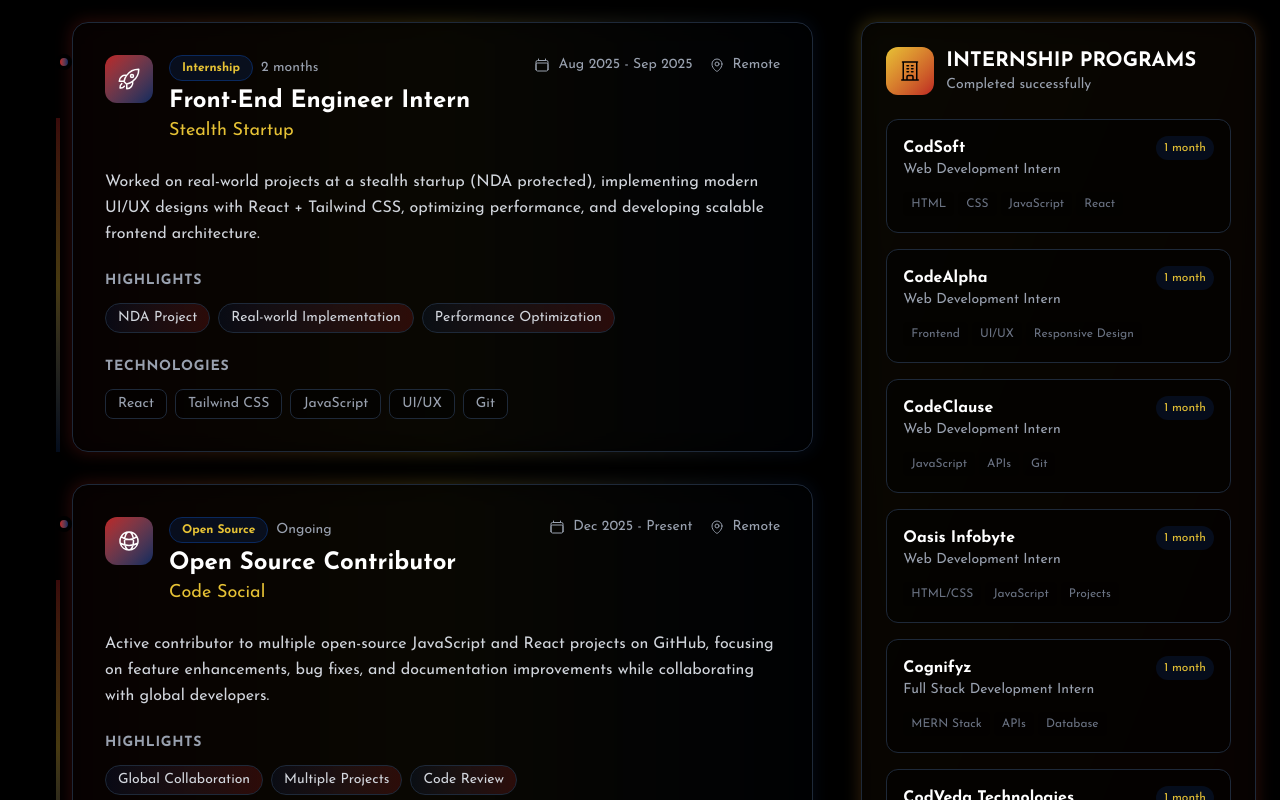
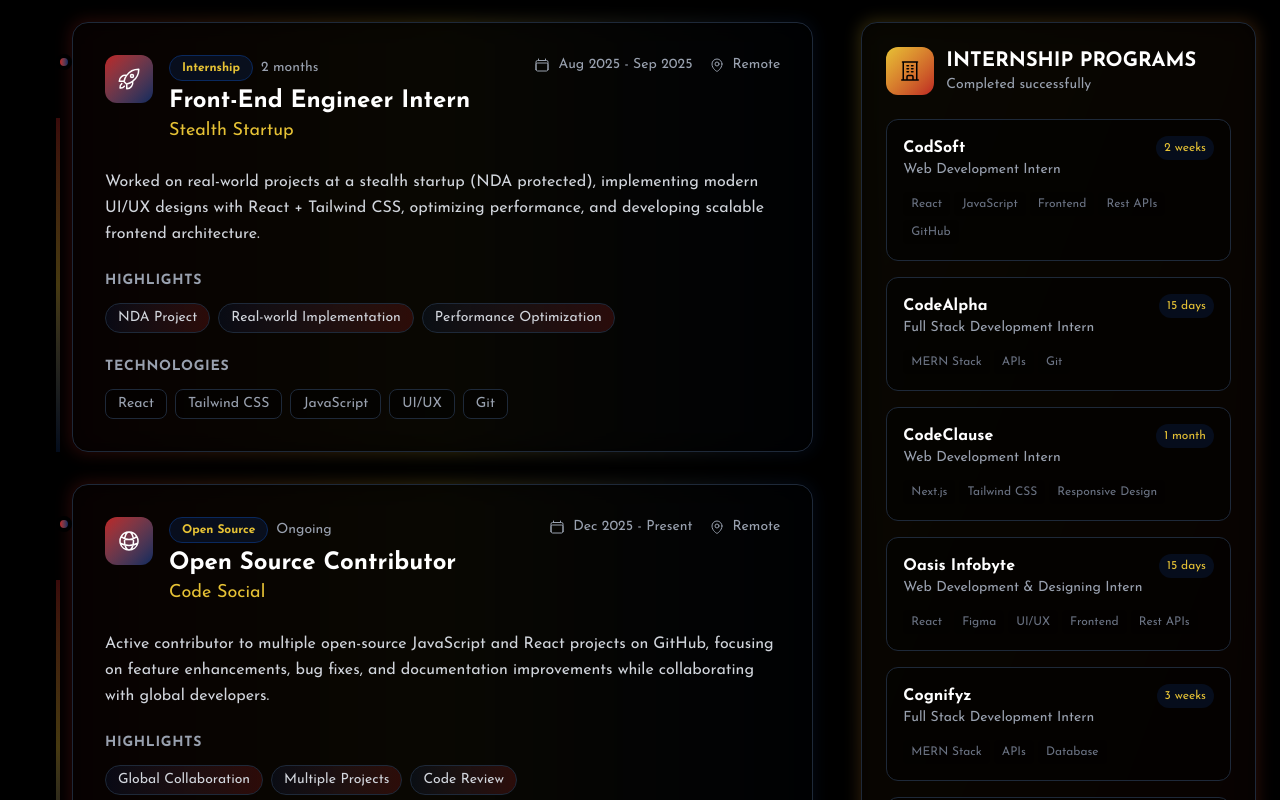
Before and after one commit to imanchalsingh/PORTFOLiO, a React (Vite) app: page / in a window 1280 px wide. Shown: the part 5620-6420 px from the top of the page. Built offline with nearby package versions, Linux system fonts and the light colour scheme; a web font is replaced by a local one.

Commit message:
Add : Fix interns data

```diff
--- a/src/components/Experience.jsx
+++ b/src/components/Experience.jsx
@@ -61,38 +61,38 @@
     {
       company: "CodSoft",
       role: "Web Development Intern",
-      duration: "1 month",
-      tech: ["HTML", "CSS", "JavaScript", "React"]
+      duration: "2 weeks",
+      tech: ["React", "JavaScript", "Frontend", "Rest APIs", "GitHub"]
     },
     {
       company: "CodeAlpha",
-      role: "Web Development Intern",
-      duration: "1 month",
-      tech: ["Frontend", "UI/UX", "Responsive Design"]
+      role: "Full Stack Development Intern",
+      duration: "15 days",
+      tech: ["MERN Stack", "APIs", "Git"]
     },
     {
       company: "CodeClause",
       role: "Web Development Intern",
       duration: "1 month",
-      tech: ["JavaScript", "APIs", "Git"]
+      tech: ["Next.js", "Tailwind CSS", "Responsive Design"]
     },
     {
       company: "Oasis Infobyte",
-      role: "Web Development Intern",
-      duration: "1 month",
-      tech: ["HTML/CSS", "JavaScript", "Projects"]
+      role: "Web Development & Designing Intern",
+      duration: "15 days",
+      tech: ["React", "Figma", "UI/UX", "Frontend", "Rest APIs"]
     },
     {
       company: "Cognifyz",
       role: "Full Stack Development Intern",
-      duration: "1 month",
+      duration: "3 weeks",
       tech: ["MERN Stack", "APIs", "Database"]
     },
     {
       company: "CodVeda Technologies",
-      role: "Web Development Intern",
+      role: "Full Stack Development Intern",
       duration: "1 month",
-      tech: ["React", "Tailwind", "Projects"]
+      tech: ["Angular", "Node.js", "Express", "MongoDB", "REST APIs", "Git"]
     }
   ];
 
```
